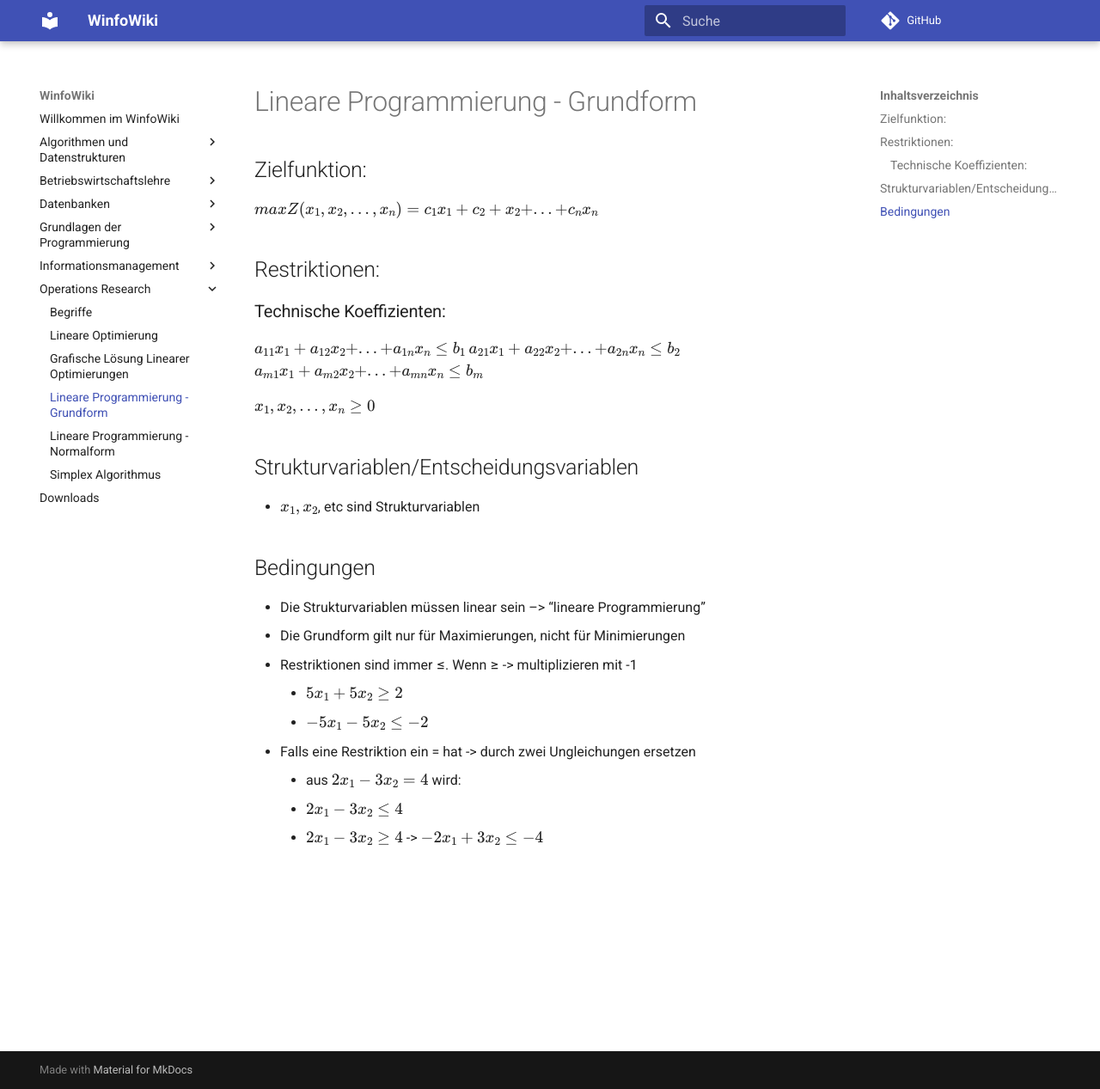
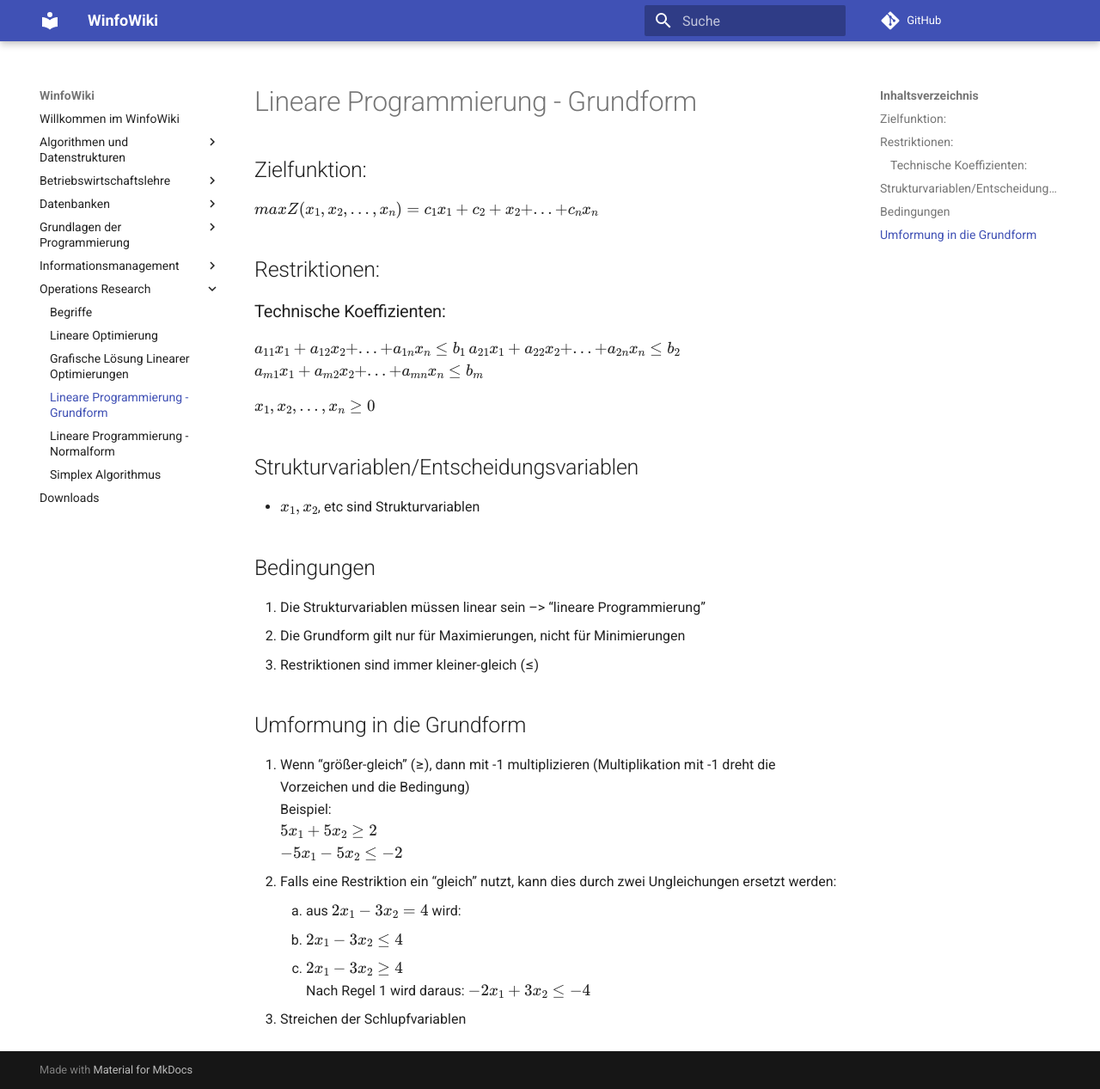
Before and after one commit to heshsum/winfowiki, an MkDocs documentation site: the page built from docs/Operations Research/Lineare-Programmierung-Grundform.md, in a window 1280 px wide and 1267 px high. Shown: the whole window at 86% size. Built offline with MkDocs 1.6.1 and Material for MkDocs 9.7.7, drawn with Linux system fonts in a browser that asks for light colours; comment, search, counter and statistics services are not loaded.

Commit message:
Umformung überarbeitet

```diff
--- a/docs/Operations Research/Lineare-Programmierung-Grundform.md
+++ b/docs/Operations Research/Lineare-Programmierung-Grundform.md
@@ -17,12 +17,18 @@
 - $x_1, x_2$, etc sind Strukturvariablen
 
 ## Bedingungen
-- Die Strukturvariablen müssen linear sein --> "lineare Programmierung"
-- Die Grundform gilt nur für Maximierungen, nicht für Minimierungen
-- Restriktionen sind immer ≤. Wenn ≥ -> multiplizieren mit -1
-	- $5x_1 + 5x_2 ≥ 2$
-	- $-5x_1 - 5x_2 ≤ -2$
-- Falls eine Restriktion ein = hat -> durch zwei Ungleichungen ersetzen
-	- aus $2x_1 - 3x_2 = 4$ wird:
-	- $2x_1 - 3x_2 ≤ 4$
-	- $2x_1 - 3x_2 ≥ 4$ -> $-2x_1 + 3x_2 ≤ -4$
+1. Die Strukturvariablen müssen linear sein --> "lineare Programmierung"
+2. Die Grundform gilt nur für Maximierungen, nicht für Minimierungen
+3. Restriktionen sind immer kleiner-gleich (≤)
+
+## Umformung in die Grundform
+1. Wenn "größer-gleich" (≥), dann mit -1 multiplizieren (Multiplikation mit -1 dreht die Vorzeichen und die Bedingung)
+Beispiel:
+$5x_1 + 5x_2 ≥ 2$
+$-5x_1 - 5x_2 ≤ -2$
+2. Falls eine Restriktion ein "gleich" nutzt, kann dies durch zwei Ungleichungen ersetzt werden:
+	1. aus $2x_1 - 3x_2 = 4$ wird:
+	2. $2x_1 - 3x_2 ≤ 4$
+	3. $2x_1 - 3x_2 ≥ 4$
+	Nach Regel 1 wird daraus: $-2x_1 + 3x_2 ≤ -4$
+3. Streichen der Schlupfvariablen
```
